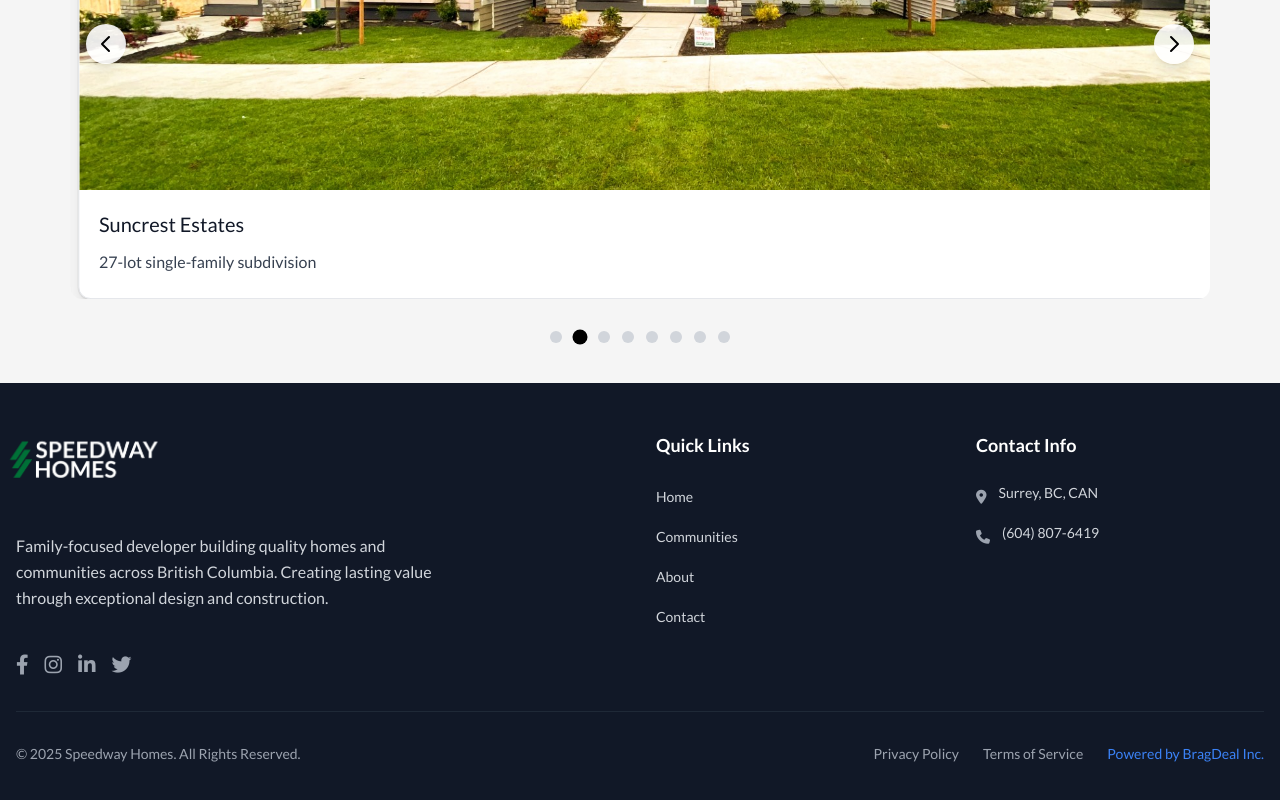
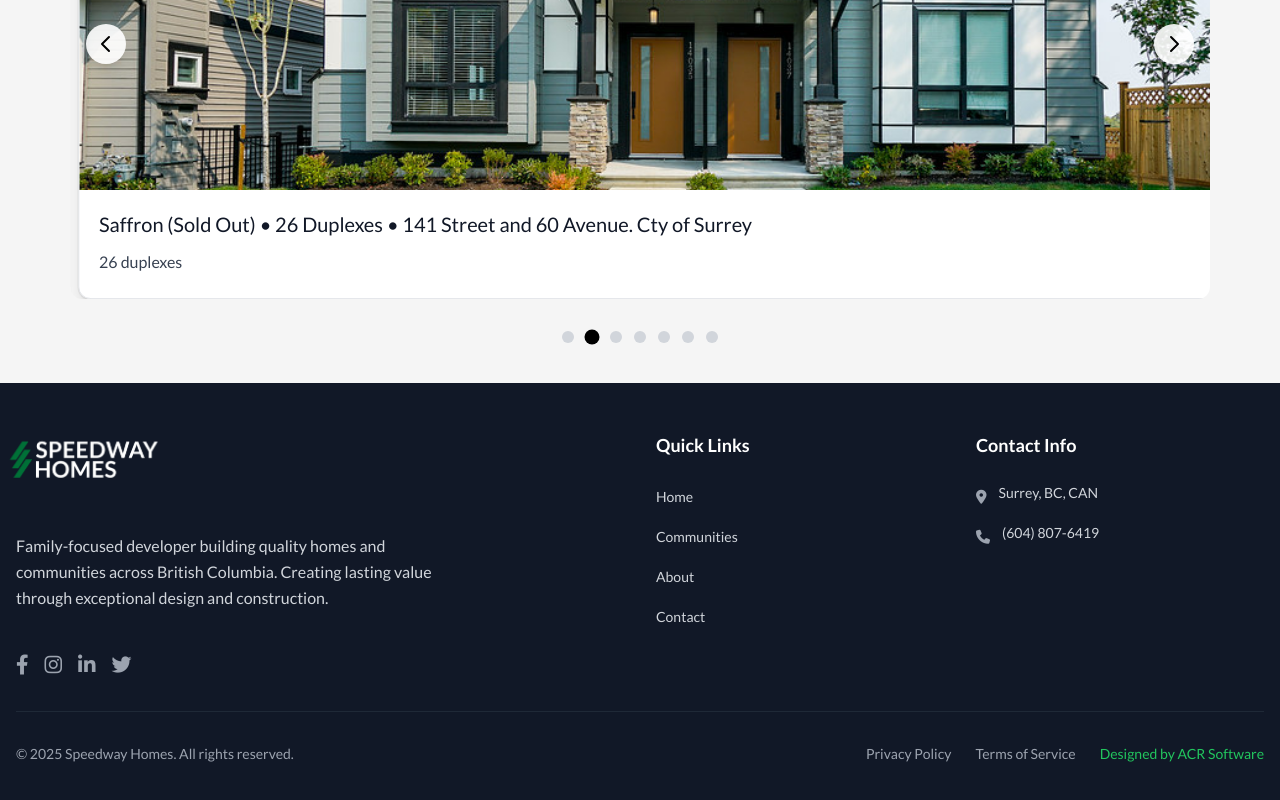
Before and after one commit to Bragdealinc/speedway, a React (Vite) app: page / in a window 1280 px wide. Shown: the part 1652-2452 px from the top of the page. Built offline with nearby package versions, Linux system fonts and the light colour scheme; no server answers.

Commit message:
1st commit

```diff
--- a/src/About/About.css
+++ b/src/About/About.css
@@ -2,8 +2,6 @@
     width: 40%;
     padding-left: 20px;
 }
-
-
 
 .aboutInfo {
     display: flex;
--- a/src/About/About.jsx
+++ b/src/About/About.jsx
@@ -40,11 +40,11 @@ function About() {
       </section>
 
       {/* Mission Section */}
-      <section className="py-16 lg:py-20 bg-gray-50">
+      {/* <section className="py-16 lg:py-20 bg-gray-50">
         <div className="max-w-7xl mx-auto px-4 sm:px-6 lg:px-8">
           <Mission />
         </div>
-      </section>
+      </section> */}
 
       {/* Vision Section */}
       <section className="py-16 lg:py-20 bg-white">
@@ -95,7 +95,7 @@ function About() {
                 VP of Development
               </p>
               <p className="text-gray-600 leading-relaxed text-left">
-                B.Eng (Civil Engineering) - With a background in civil engineering and project management, Manveer combines technical expertise with a strategic, results-driven mindset that ensures success for Speedway Homes. Manveer balances technical, financial, regulatory, and site constraints to deliver efficient, practical, and high-quality outcomes. He is the founder of Common Ground Consulting, a development management firm trusted by leading developers to guide projects from concept through municipal approvals to final occupancy.
+                With a background in civil engineering and project management, Manveer combines technical expertise with a strategic, results-driven mindset that ensures success for Speedway Homes. Manveer balances technical, financial, regulatory, and site constraints to deliver efficient, practical, and high-quality outcomes. He is the founder of Common Ground Consulting, a development management firm trusted by leading developers to guide projects from concept through municipal approvals to final occupancy.
               </p>
             </div>
 
@@ -119,7 +119,7 @@ function About() {
       </section>
 
       {/* Our Values Section */}
-      <section className="py-20 lg:py-32 bg-white">
+      {/* <section className="py-20 lg:py-32 bg-white">
         <div className="max-w-7xl mx-auto px-4 sm:px-6 lg:px-8">
           <div className="text-center mb-16 lg:mb-20">
             <h2 className="text-4xl md:text-5xl font-bold text-gray-900 mb-6">
@@ -131,7 +131,7 @@ function About() {
           </div>
 
           <div className="grid grid-cols-1 lg:grid-cols-3 gap-8 lg:gap-12">
-            {/* Family Oriented */}
+
             <div className="bg-gray-50 rounded-2xl p-8 lg:p-10 hover:shadow-lg transition-shadow duration-300">
               <div className="text-center mb-6">
                 <div className="w-16 h-16 bg-green-100 rounded-full flex items-center justify-center mx-auto mb-4">
@@ -152,7 +152,6 @@ function About() {
               </p>
             </div>
 
-            {/* Forward Thinking */}
             <div className="bg-gray-50 rounded-2xl p-8 lg:p-10 hover:shadow-lg transition-shadow duration-300">
               <div className="text-center mb-6">
                 <div className="w-16 h-16 bg-green-100 rounded-full flex items-center justify-center mx-auto mb-4">
@@ -176,7 +175,6 @@ function About() {
               </p>
             </div>
 
-            {/* Relationship Driven */}
             <div className="bg-gray-50 rounded-2xl p-8 lg:p-10 hover:shadow-lg transition-shadow duration-300">
               <div className="text-center mb-6">
                 <div className="w-16 h-16 bg-green-100 rounded-full flex items-center justify-center mx-auto mb-4">
@@ -200,7 +198,7 @@ function About() {
             </div>
           </div>
         </div>
-      </section>
+      </section> */}
 
       {/* Info Cards Section */}
       {/* <section className="py-20 lg:py-32 bg-gray-50">
--- a/src/Contact/Contact.jsx
+++ b/src/Contact/Contact.jsx
@@ -19,7 +19,6 @@ const Contact = () => {
     setIsLoading(true);
     setMessage('');
     setIsError(false);
-
     const formData = new FormData(form.current);
     const fullName = formData.get('name');
     const emailAddress = formData.get('email');
@@ -72,16 +71,14 @@ const Contact = () => {
             Get In Touch
           </h1>
           <p className="text-xl text-gray-600 max-w-3xl mx-auto leading-relaxed">
-            Ready to start your next project? We'd love to hear from you. Send us a message and we'll respond as soon as possible.
+           We'd love to hear from you. Send us a message and we'll respond as soon as possible.
           </p>
         </div>
-
         {/* Main Content */}
         <div className="grid grid-cols-1 lg:grid-cols-2 gap-12 lg:gap-16">
           {/* Contact Form */}
           <div className="bg-white rounded-2xl shadow-xl p-8 lg:p-10">
             <h2 className="text-2xl font-bold text-gray-900 mb-8">Send us a Message</h2>
-
             {message && (
               <div className={`mb-6 p-4 rounded-lg ${
                 isError
@@ -91,7 +88,6 @@ const Contact = () => {
                 {message}
               </div>
             )}
-
             <form ref={form} onSubmit={sendEmail} className="space-y-6">
               <FormInput
                 label="Full Name"
@@ -124,7 +120,6 @@ const Contact = () => {
                 required
                 placeholder="Tell us about your project or inquiry..."
               />
-
               <button
                 type="submit"
                 disabled={isLoading}
@@ -179,18 +174,16 @@ const Contact = () => {
                 </button>
               </div>
             </div>
-
           </div>
-
           {/* Contact Information */}
           <div className="space-y-8">
             <div className="bg-white rounded-2xl shadow-xl p-8 lg:p-10">
-              <h2 className="text-2xl font-bold text-gray-900 mb-8">Contact Information</h2>
+              <h2 className="text-2xl font-bold text-gray-900 mb-8">Contact/homeowner care</h2>
               <ContactSidebar onPhoneClick={handlePhoneClick} />
             </div>
 
             {/* Additional Info */}
-            <div className="bg-green-50 rounded-2xl p-8 lg:p-10 border border-green-200">
+            {/* <div className="bg-green-50 rounded-2xl p-8 lg:p-10 border border-green-200">
               <h3 className="text-xl font-semibold text-green-800 mb-4">Why Choose Speedway Homes?</h3>
               <ul className="space-y-3 text-green-700">
                 <li className="flex items-start">
@@ -210,7 +203,7 @@ const Contact = () => {
                   <span>Comprehensive warranty and ongoing support</span>
                 </li>
               </ul>
-            </div>
+            </div> */}
           </div>
         </div>
       </div>
--- a/src/Footer/Footer.jsx
+++ b/src/Footer/Footer.jsx
@@ -142,7 +142,7 @@ const Footer = () => {
           <div className="flex flex-col md:flex-row justify-between items-center space-y-4 md:space-y-0">
             <div className="text-center md:text-left">
               <p className="text-gray-400 text-sm">
-                &copy; 2025 Speedway Homes. All Rights Reserved.
+                &copy; 2025 Speedway Homes. All rights reserved.
               </p>
             </div>
             <div className="flex items-center space-x-6">
@@ -160,10 +160,10 @@ const Footer = () => {
                 Terms of Service
               </a>
               <a
-                href="https://bragdeal.com"
-                className="text-blue-500 hover:text-white-400 transition-colors duration-300 text-sm"
+                href="https://acrsoftware.ca"
+                className="text-green-500 hover:text-green-400 transition-colors duration-300 text-sm"
               >
-                Powered by BragDeal Inc.
+                Designed by ACR Software
               </a>
             </div>
           </div>
--- a/src/Landing/Landing.jsx
+++ b/src/Landing/Landing.jsx
@@ -38,7 +38,7 @@ function Landing() {
           </h1>
           <div className="relative">
             <h1 className="whitespace-nowrap overflow-hidden text-ellipsis font-black leading-tight text-3xl sm:text-4xl md:text-5xl lg:text-[3.9rem] bg-[linear-gradient(to_top,#007037_40%,transparent_55%)]">
-              Enduring Values
+              Enduring Values.
             </h1>
           </div>
           <button
--- a/src/Reviews/Reviews.jsx
+++ b/src/Reviews/Reviews.jsx
@@ -42,9 +42,9 @@ const Reviews = () => {
   };
 
   return (
-    <div className="w-full min-h-[900px] flex items-center justify-center overflow-hidden px-4 md:px-5  ">
+    <div className="w-full min-h-[600px] flex items-center justify-center overflow-hidden px-4 md:px-5  ">
       <div className="relative w-full h-full flex flex-col md:flex-row text-white z-20">
-        <div className="flex flex-col justify-start text-center z-20 w-full md:w-[40%] p-[20px] md:p-[20px_40px]">
+        {/* <div className="flex flex-col justify-start text-center z-20 w-full md:w-[40%] p-[20px] md:p-[20px_40px]">
           <h2 className="text-[2.8em] font-bold mt-[75px] mb-[50px] relative after:content-[''] after:absolute after:bottom-0 after:left-1/2 after:-translate-x-1/2 after:h-[2px] after:bg-[#007037] after:w-[35%]">Our Values</h2>
           <ul className="list-none p-0 mt-[15px]">
             {[
@@ -61,9 +61,9 @@ const Reviews = () => {
               </li>
             ))}
           </ul>
-        </div>
+        </div> */}
 
-        <div className="flex flex-col justify-start text-center z-20 w-full md:w-[60%] p-[20px] md:p-[20px_40px]">
+        <div className="flex flex-col justify-start text-center z-20 w-full md:w-[100%] p-[20px] md:p-[20px_40px]">
           <h2 className="text-[2.8em] font-bold mt-[75px] mb-[50px] relative after:content-[''] after:absolute after:bottom-0 after:left-1/2 after:-translate-x-1/2 after:h-[2px] after:bg-[#007037] after:w-[50%]">What Our Clients Have to Say</h2>
 
           <div className={`flex items-center justify-between max-w-[1000px] text-white py-[40px] mt-[20px] ${isAnimating ? 'opacity-80' : 'opacity-100'} transition-opacity duration-300 mx-auto`}>
@@ -94,7 +94,7 @@ const Reviews = () => {
           </div>
         </div>
 
-        <div className="hidden md:block absolute top-[5%] bottom-[45%] left-[40%] w-[2px] bg-white z-[2]"></div>
+        {/* <div className="hidden md:block absolute top-[5%] bottom-[45%] left-[40%] w-[2px] bg-white z-[2]"></div> */}
       </div>
     </div>
   );
--- a/src/data/projectsData.js
+++ b/src/data/projectsData.js
@@ -27,13 +27,13 @@ import saffronImg from "../assets/Saffron Living - Duplexes .png";
 import handshakeImg from "../assets/handshake.jpg";
 import lotusImg from "../assets/Lotus Living - Townhouses.jpg";
 import comingSoon1Img from "../assets/comming-soon-1.png";
-import comingSoon2Img from "../assets/comming-soon-2.png";
-import countBackgroundImg from "../assets/countBackground.jpeg";
+import west from "../assets/west.png";
+import westClayton from "../assets/westClayton.png";
 
 export const allProjects = [
   {
     id: "latimer-Duplexes",
-    project_name: "Latimer Duplexes",
+    project_name: "Latimer Living (Sold Out) - 14 duplexes -196 Street arri 76 Avenue. Township ot Langley",
     location: "Langley, BC",
     type: "Duplexes",
     status: "Current",
@@ -82,17 +82,14 @@ export const allProjects = [
   },
   {
     id: "latimer-living",
-    project_name: "Latimer Living",
+    project_name: "West Clayton Townhomes (Comming Soon) (Phase 2) - 22 ",
     location: "Langley, BC",
     type: "Duplexes",
-    status: "Sold Out",
-    image_url: community2Img,
-    thumbnail_desc: "14 duplexes",
+    status: "Coming Soon",
+    image_url: westClayton,
+    thumbnail_desc: "Townhomes - 18757 74 Avenue city of Surrey",
     gallery: [
-      community2Img,
-      communityImg,
-      community3Img,
-      familyImg,
+   westClayton
     ],
     details: {
       description:
@@ -119,7 +116,7 @@ export const allProjects = [
   },
   {
     id: "suncrest-estates",
-    project_name: "Suncrest Estates",
+    project_name: "Suncrest Estates (Sold Out) • 2740t single-family lots • 140 Street arui 60 Avenue. City of Surrey",
     location: "Langley, BC",
     type: "Single-family subdivision",
     status: "Sold Out",
@@ -156,7 +153,7 @@ export const allProjects = [
   },
   {
     id: "saffron",
-    project_name: "Saffron",
+    project_name: "Saffron (Sold Out) • 26 Duplexes • 141 Street and 60 Avenue. Cty of Surrey",
     location: "Langley, BC",
     type: "Duplexes",
     status: "Sold Out",
@@ -193,12 +190,12 @@ export const allProjects = [
   },
   {
     id: "lotus-living",
-    project_name: "Lotus Living",
+    project_name: "Lotus Living (Sold Out) - 94 Tmvnromes - 20860 76 Avenue",
     location: "Langley, BC",
     type: "Townhomes",
     status: "Sold Out",
     image_url: lotusImg,
-    thumbnail_desc: "94 townhomes",
+    thumbnail_desc: "Township ot Langley enridge Estates (Coming Soon) 23 Townhomes",
     gallery: [
       lotusImg,
       community2Img,
@@ -229,8 +226,8 @@ export const allProjects = [
     },
   },
   {
-    id: "elmridge-central-gordon-23",
-    project_name: "Elmridge Estates",
+    id: "elmridge-central-gordon-23 k",
+    project_name: "Elmridge Estates (Coming Soon) 23 Townhomes • 7065 204 Street. Township of Langley",
     location: "7065 204 St, Langley",
     type: "Townhomes",
     status: "Coming Soon",
@@ -265,78 +262,41 @@ export const allProjects = [
       },
     },
   },
+
   {
-    id: "elmridge-west-clayton-19",
-    project_name: "Elmridge Estates",
+    id: "elmridge-central-gordon-23",
+    project_name: "West Clayton Townhomes (Comming Soon) (Phase 1) -19 Townhomes - 7420 186B St, City of Surrey",
     location: "7065 204 St, Langley",
     type: "Townhomes",
     status: "Coming Soon",
-    image_url: comingSoon2Img,
-    thumbnail_desc: "19-Unit Townhouse Project",
+    image_url: west,
+    thumbnail_desc: "Townhomes - 7420 186B St, City of Surrey",
     gallery: [
-      comingSoon2Img,
-      community3Img,
-      handshakeImg,
-      playingImg,
+      west,
+
     ],
     details: {
       description:
-        "Elmridge Estates will bring modern townhome living to this growing community. This 19-unit development offers contemporary design and prime location benefits.",
+        "Elmridge Estates in Central Gordon represents the future of modern townhome living. This exciting new development will feature 23 beautifully designed units in a prime location.",
       features: [
-        "Modern architectural design",
-        "Spacious 2-3 bedroom layouts",
-        "High-end interior finishes",
-        "Private balconies and patios",
-        "Energy-efficient construction",
-        // "West Clayton prime location",
-        "Secure parking facilities",
-        "Community green spaces",
+        "Contemporary townhome design",
+        "Modern open-concept layouts",
+        "Premium finishes and fixtures",
+        "Private outdoor spaces",
+        "Energy-efficient building systems",
+        "Prime Central Gordon location",
+        "Underground parking facilities",
+        "Community amenities and green spaces",
       ],
       specifications: {
         "Unit Types": "4 Bedroom Townhomes",
-        "Total Units": "19 Units",
-        "Square Footage": "1,600 to 2100 sqft",
+        "Total Units": "23 Units",
+        "Square Footage": "1600 - 2100 sq ft",
         Parking: "2 Spaces per Unit",
         "Expected Completion": "2025",
         Status: "Coming Soon",
       },
     },
   },
-  {
-    id: "elmridge-west-clayton-22",
-    project_name: "Elmridge Estates",
-    location: "7065 204 St, Langley",
-    type: "Townhomes",
-    status: "Coming Soon",
-    image_url: countBackgroundImg,
-    thumbnail_desc: "22-Unit Townhouse Project",
-    gallery: [
-      countBackgroundImg,
-      community2Img,
-      family2Img,
-      houseBackgroundImg,
-    ],
-    details: {
-      description:
-        "This development expands our Elmridge Estates portfolio with 22 additional townhomes. This project continues our commitment to quality and community development.",
-      features: [
-        "Contemporary townhome design",
-        "Modern open-concept living",
-        "Premium kitchen and bathroom finishes",
-        "Private outdoor living spaces",
-        "Energy-efficient building systems",
-        // "Prime West Clayton location",
-        "Underground parking facilities",
-        "Landscaped community areas",
-      ],
-      specifications: {
-        "Unit Types": "4 Bedroom Townhomes",
-        "Total Units": "22 Units",
-        "Square Footage": "1,600 to 2100 sqft",
-        Parking: "2 Spaces per Unit",
-        "Expected Completion": "2025",
-        Status: "Coming Soon",
-      },
-    },
-  },
+
 ];
--- a/src/infoSection/infoSection.jsx
+++ b/src/infoSection/infoSection.jsx
@@ -22,7 +22,7 @@ function InfoSection() {
           mainland.
         </h2>
         <p className="WhyInsulateText">
-          Welcome to Speedway Homes, a family-run business specializing in
+          Speedway Homes, is family-run business specializing in
           residential developments. Speedway Homes is committed to quality and
           excellence, focusing on delivering exceptional service and innovative
           solutions for each project. Whether you need a new home or a wise
```
